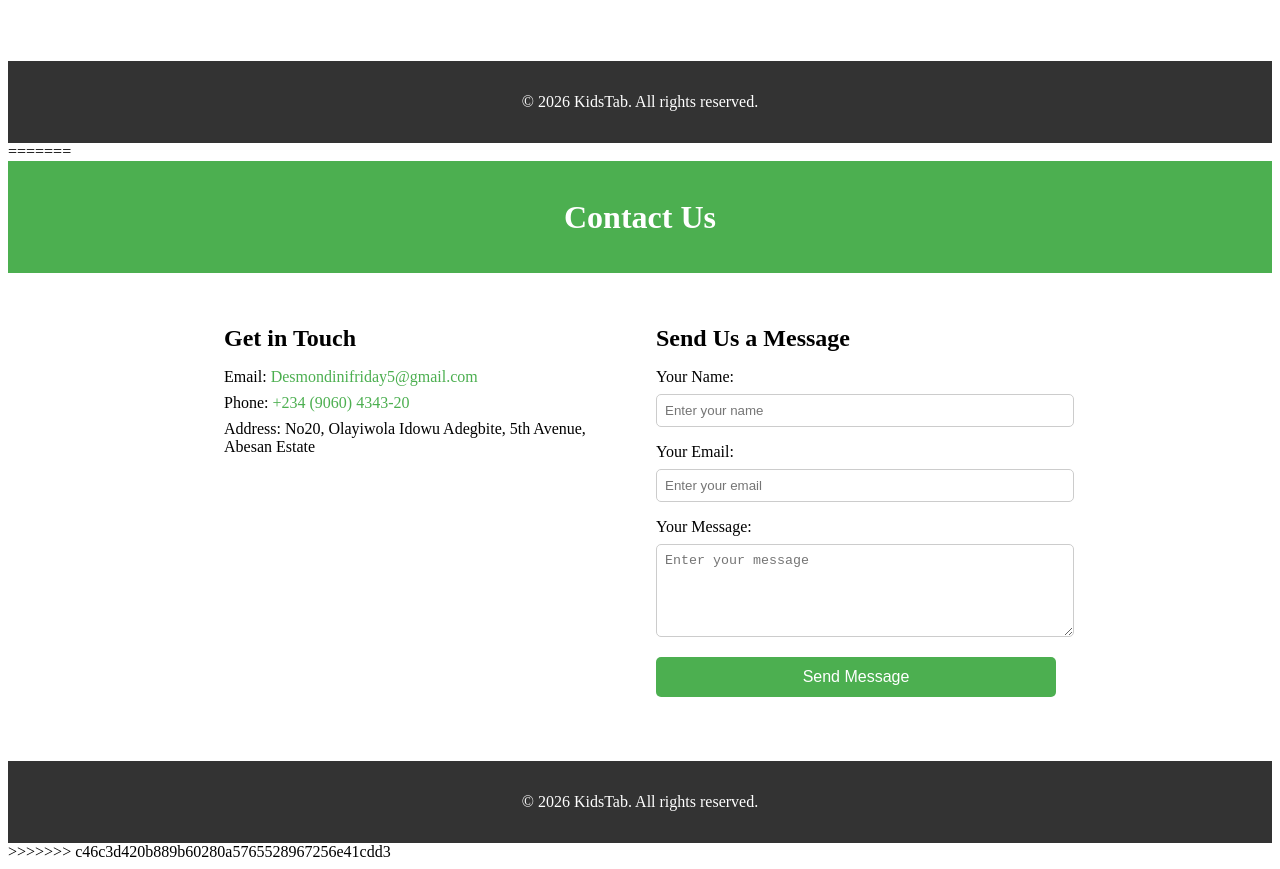
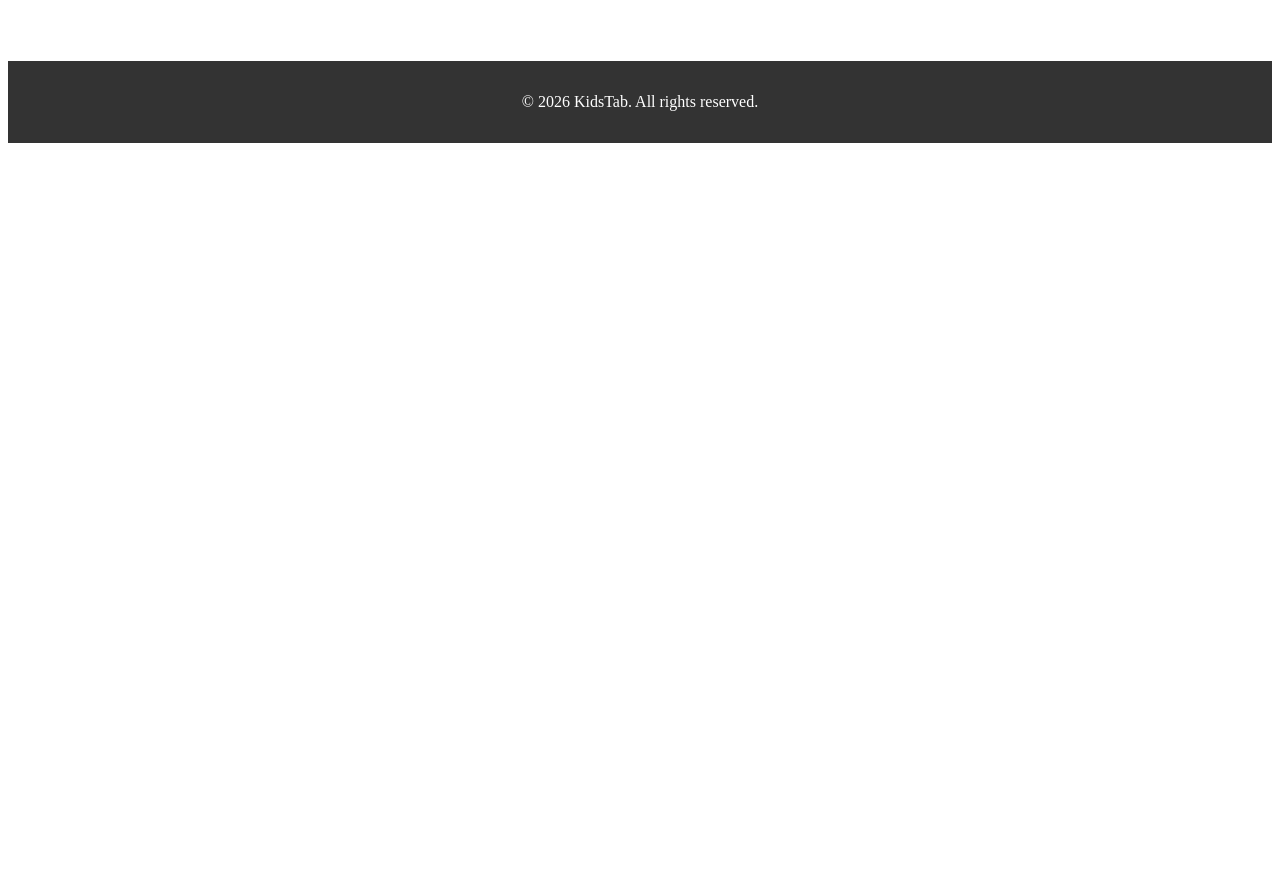
Before and after one commit to Desmond471/Kidstore, a plain HTML site: page contact.html in a window 1280 px wide. Shown: the part 547-1416 px from the top of the page. After the commit the page ends 800 px from the top, so only its background shows below. Drawn offline with Linux system fonts and the light colour scheme.

Commit message:
Update contact.html

```diff
--- a/contact.html
+++ b/contact.html
@@ -38,45 +38,4 @@
         <p>&copy; 2026 KidsTab. All rights reserved.</p>
     </footer>
 </body>
-=======
-<!DOCTYPE html>
-<html lang="en">
-<head>
-    <meta charset="UTF-8">
-    <meta name="viewport" content="width=device-width, initial-scale=1.0">
-    <title>Contact Us</title>
-    <link rel="stylesheet" href="contact.css">
-</head>
-<body>
-    <header>
-        <h1>Contact Us</h1>
-    </header>
-    <main>
-        <section class="contact-info">
-            <h2>Get in Touch</h2>
-            <p>Email: <a href="mailto:info@example.com">Desmondinifriday5@gmail.com</a></p>
-            <p>Phone: <a href="tel:+2349060434320">+234 (9060) 4343-20</a></p>
-            <p>Address: No20, Olayiwola Idowu Adegbite, 5th Avenue, Abesan Estate </p>
-        </section>
-        <section class="contact-form">
-            <h2>Send Us a Message</h2>
-            <form action="#" method="post">
-                <label for="name">Your Name:</label>
-                <input type="text" id="name" name="name" placeholder="Enter your name" required>
-
-                <label for="email">Your Email:</label>
-                <input type="email" id="email" name="email" placeholder="Enter your email" required>
-
-                <label for="message">Your Message:</label>
-                <textarea id="message" name="message" rows="5" placeholder="Enter your message" required></textarea>
-
-                <button type="submit">Send Message</button>
-            </form>
-        </section>
-    </main>
-    <footer>
-        <p>&copy; 2026 KidsTab. All rights reserved.</p>
-    </footer>
-</body>
->>>>>>> c46c3d420b889b60280a5765528967256e41cdd3
 </html>
```
